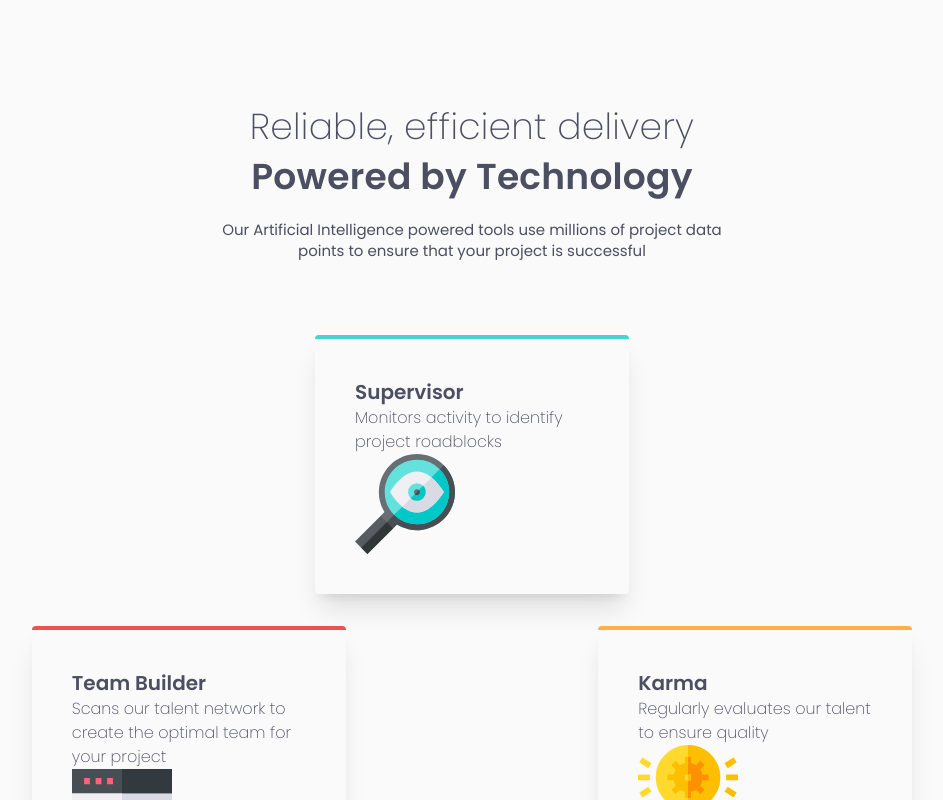
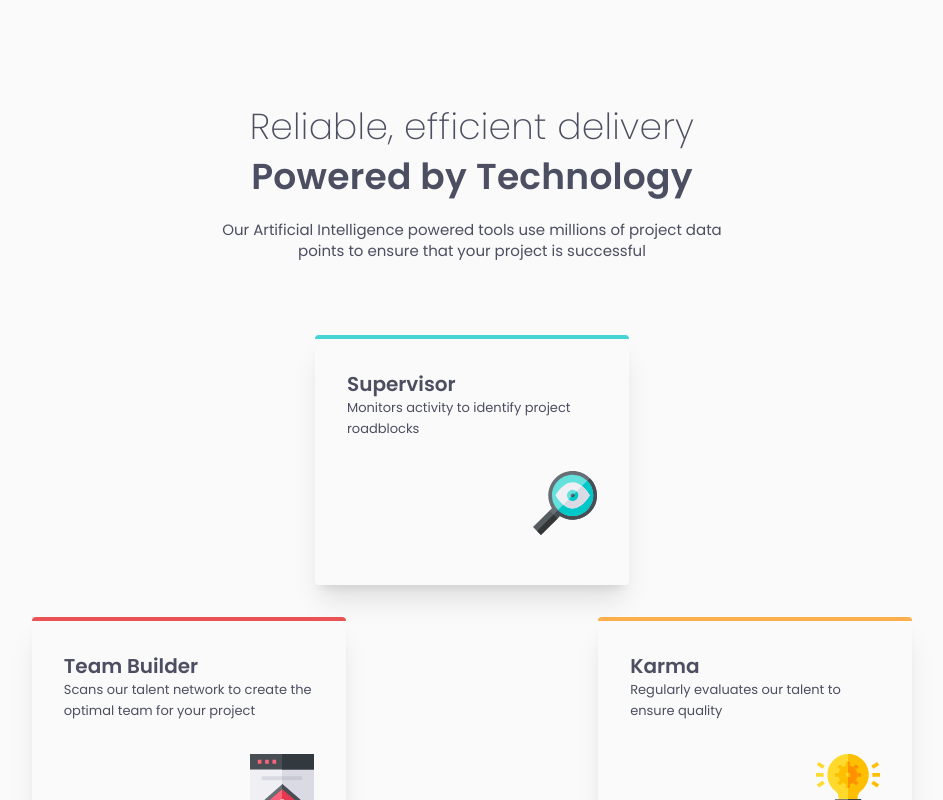
Before and after one commit to BlonoBuccellati/fm-four-card-feature-section, a Next.js app: page / in a window 1280 px wide. Shown: the top 800 px of the page, without its empty margins (168-1111 px from the left). Built offline with nearby package versions, Linux system fonts and the light colour scheme.

Commit message:
style(Card): カードのスタイル調整

```diff
--- a/src/components/card.tsx
+++ b/src/components/card.tsx
@@ -15,11 +15,15 @@ const Card = ({
 }: PropsWithChildren<CardProps>) => {
   return (
     <section
-      className={`mx-auto max-w-[314px] rounded border-t-4 p-10 shadow-xl ${color}`}
+      className={`mx-auto grid max-w-[314px] gap-8 rounded border-t-4 p-8 shadow-xl lg:max-w-[350px] ${color}`}
     >
-      <h2 className="text-preset-3 font-semibold">{title}</h2>
-      <p>{children}</p>
-      <Image src={icon} alt="test" width={100} />
+      <div>
+        <h2 className="text-preset-3 font-semibold">{title}</h2>
+        <p className="text-preset-5 font-normal">{children}</p>
+      </div>
+      <div className="mb-4.5 flex h-[64px] flex-row-reverse">
+        <Image src={icon} alt="test" width={64} />
+      </div>
     </section>
   );
 };
```
